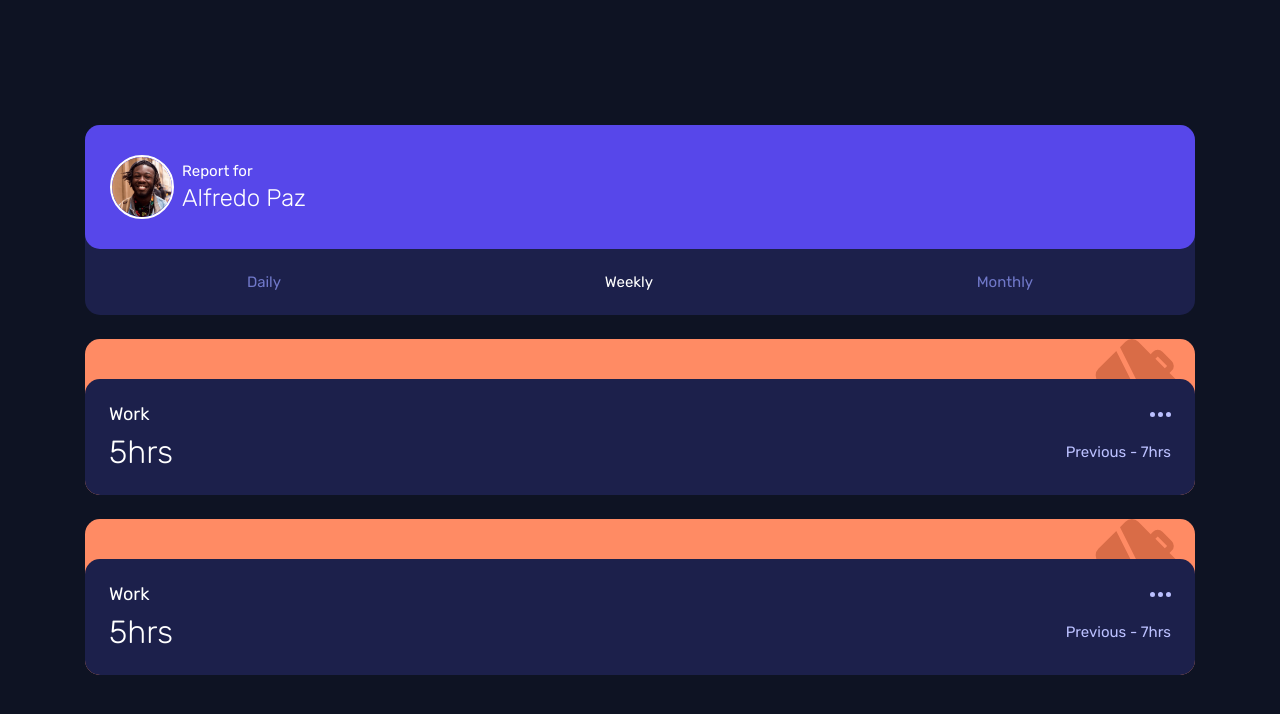
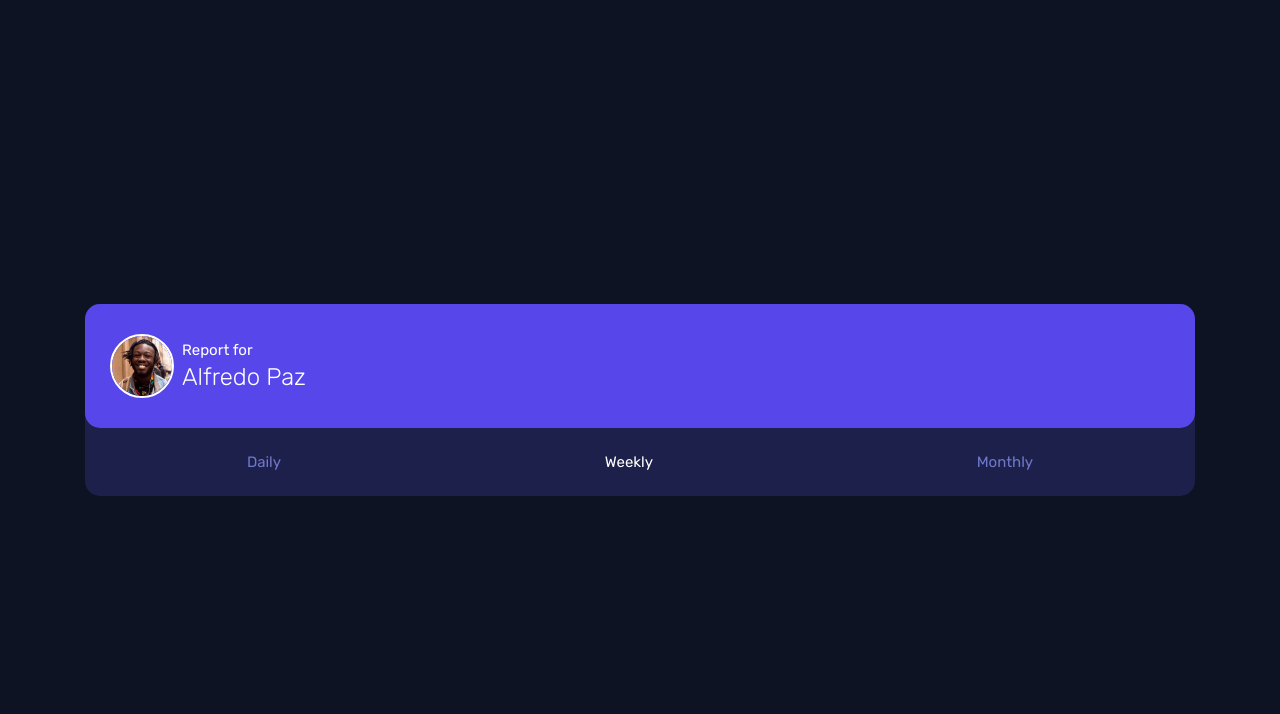
Before and after one commit to Alfredo20164920/time-dashboard, a plain HTML site: page index.html in a window 1280 px wide. Drawn offline with Linux system fonts and the light colour scheme.

Commit message:
Fix: delete dynamic task from html and update css
- Delete single task from HTML, that will be use in js

```diff
--- a/index.html
+++ b/index.html
@@ -12,7 +12,7 @@
 
 <body>
 
-	<main class="dashboard">
+	<main class="dashboard" id="dashboard">
 		<section class="dashboard__profile">
 			<article class="user">
 				<figure class="user__logo">
@@ -28,59 +28,18 @@
 
 			<article class="options">
 				<p class="option">Daily</p>
-				<p class="option option--active">Weekly</p>
+				<p id="active" class="option option--active">Weekly</p>
 				<p class="option">Monthly</p>
 			</article>
 		</section>
 
-		<section class="item">
-			<div class="item__head">
-				<!-- Icon -->
-				<img src="./assets/svg/icon-work.svg" alt="Icon task">
-			</div>
 
-			<article class="item__info">
-				<div>
-					<h3 class="item__title">Work</h3>
-					<!-- ICON -->
-					<img src="./assets/svg/icon-ellipsis.svg" alt="Icon options">
-				</div>
-
-				<div>
-					<h4 class="item__time">5hrs</h4>
-					<p class="item__prev-time">Previous - 7hrs</p>
-				</div>
-
-
-			</article>
-		</section>
-		<section class="item">
-			<div class="item__head">
-				<!-- Icon -->
-				<img src="./assets/svg/icon-work.svg" alt="Icon task">
-			</div>
-
-			<article class="item__info">
-				<div>
-					<h3 class="item__title">Work</h3>
-					<!-- ICON -->
-					<img src="./assets/svg/icon-ellipsis.svg" alt="Icon options">
-				</div>
-
-				<div>
-					<h4 class="item__time">5hrs</h4>
-					<p class="item__prev-time">Previous - 7hrs</p>
-				</div>
-
-
-			</article>
-		</section>
 	</main>
 
 
 
 
-	<script src="./js/main.js"></script>
+	<script type="module" src="./js/main.js"></script>
 </body>
 
 </html>
--- a/styles/index.css
+++ b/styles/index.css
@@ -12,7 +12,7 @@ body {
   display: grid;
   width: 100%;
   max-width: 1110px;
-  margin: 0 24px;
+  margin: 24px;
   grid-template-columns: 1fr;
   gap: 2.4rem;
 }
@@ -66,6 +66,12 @@ body {
 
     .option {
       color: var(--secondary);
+      border: 1px solid transparent;
+    }
+
+    .option:hover {
+      color: var(--white);
+      border-bottom: 1px solid var(--white);
     }
 
     .option--active {
@@ -75,7 +81,6 @@ body {
 }
 
 .item {
-	background-color: var(--light-red);
 	border-radius: 15px;
 }
 
```
